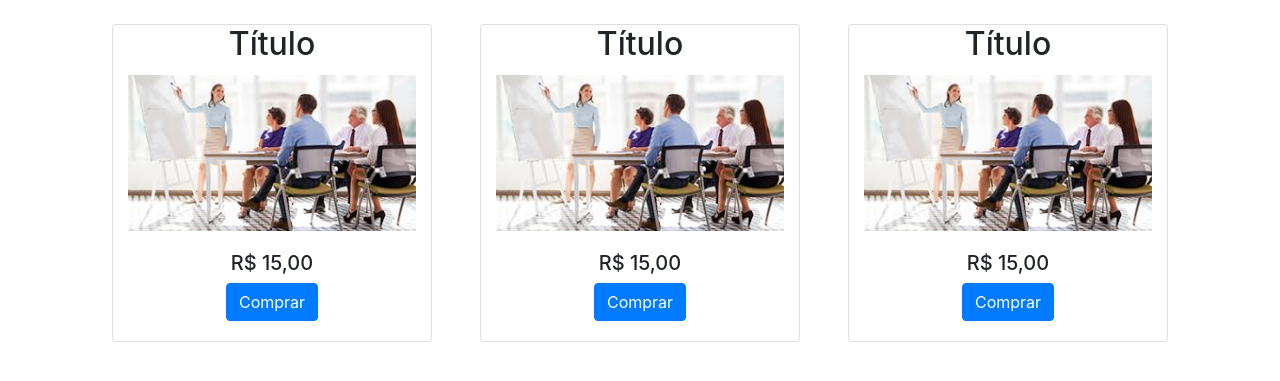
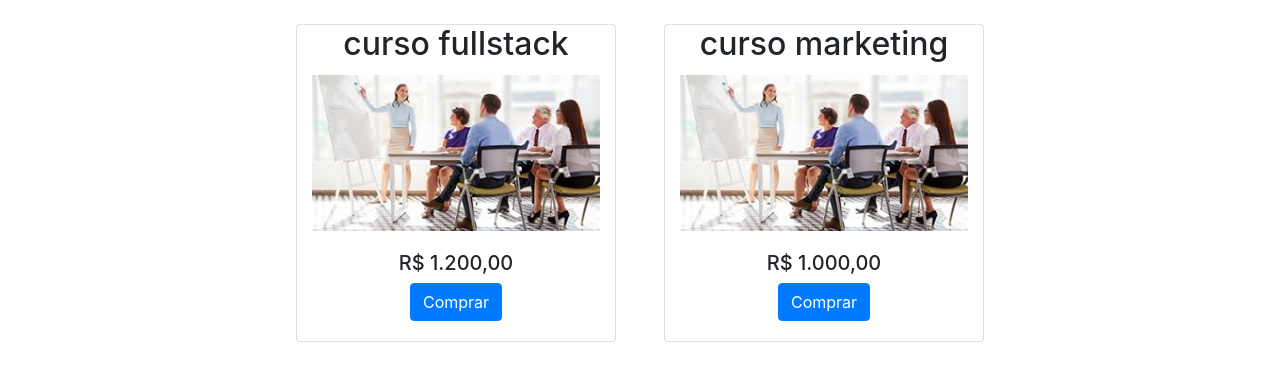
Before and after one commit to sousa-marta/lojaCursoFS6, a PHP site: page / in a window 1280 px wide. Shown: the part 72-453 px from the top of the page. Run offline with PHP 8.4, Linux system fonts and the light colour scheme.

Commit message:
colocando o foreach nos cards

```diff
--- a/index.php
+++ b/index.php
@@ -1,6 +1,11 @@
 <?php
     $nomeSistema = "Cursos Ai!";
-    $usuario = ["nome" => "Marta"]
+    $usuario = ["nome" => "Marta"];
+
+    $produtos = [
+        ["nome" =>"curso fullstack","preco"=>"R$ 1.200,00", "duracao"=>"5 meses"],
+        ["nome" =>"curso marketing","preco"=>"R$ 1.000,00", "duracao"=>"4 meses"],
+    ];
 ?>
 
 <!DOCTYPE html>
@@ -40,30 +45,19 @@
 <main>
     <section class="container-fluid">
         <div class="row justify-content-center">
+
+        <?php foreach($produtos as $produto){ ?>
             <div class="card col-12 col-lg-3 text-center m-4">
-                <h2 class="card-title">Título</h2>
+                <h2 class="card-title"><?php echo $produto['nome']; ?></h2>
                 <img src="img/curso1.jpg" alt="">
                 <div class="card-body">
-                    <h5 class="card-text">R$ 15,00</h5>
+                    <h5 class="card-text"><?php echo $produto['preco']; ?></h5>
                     <a href="#" class="btn btn-primary">Comprar</a>
                 </div>
             </div>
-            <div class="card col-12 col-lg-3 text-center m-4">
-                <h2 class="card-title">Título</h2>
-                <img src="img/curso1.jpg" alt="">
-                <div class="card-body">
-                    <h5 class="card-text">R$ 15,00</h5>
-                    <a href="#" class="btn btn-primary">Comprar</a>
-                </div>
-            </div>
-            <div class="card col-12 col-lg-3 text-center m-4">
-                <h2 class="card-title">Título</h2>
-                <img src="img/curso1.jpg" alt="">
-                <div class="card-body">
-                    <h5 class="card-text">R$ 15,00</h5>
-                    <a href="#" class="btn btn-primary">Comprar</a>
-                </div>
-            </div>
+        <?php } ?>
+
+
         </div>
     </section>
 
```
